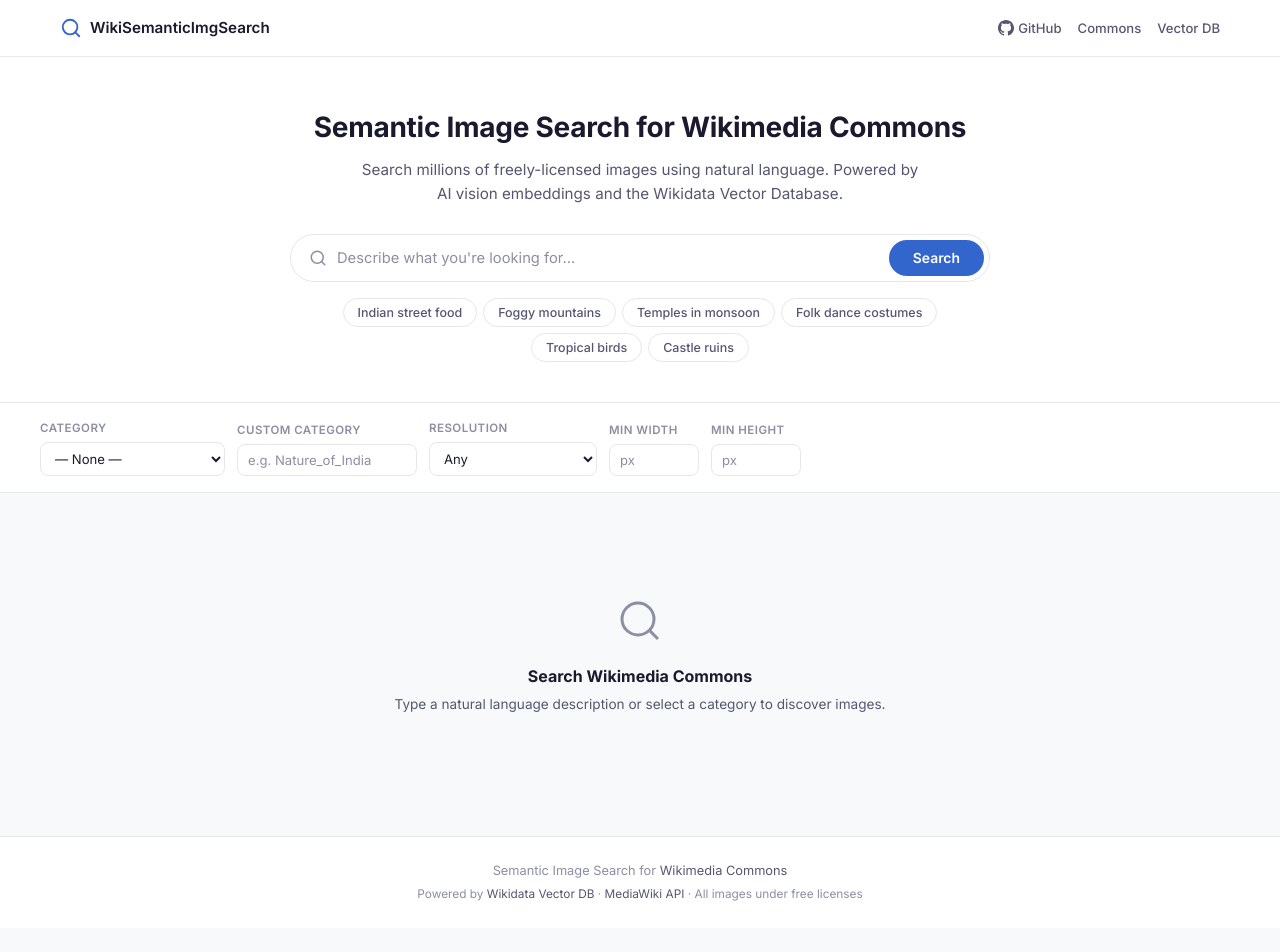
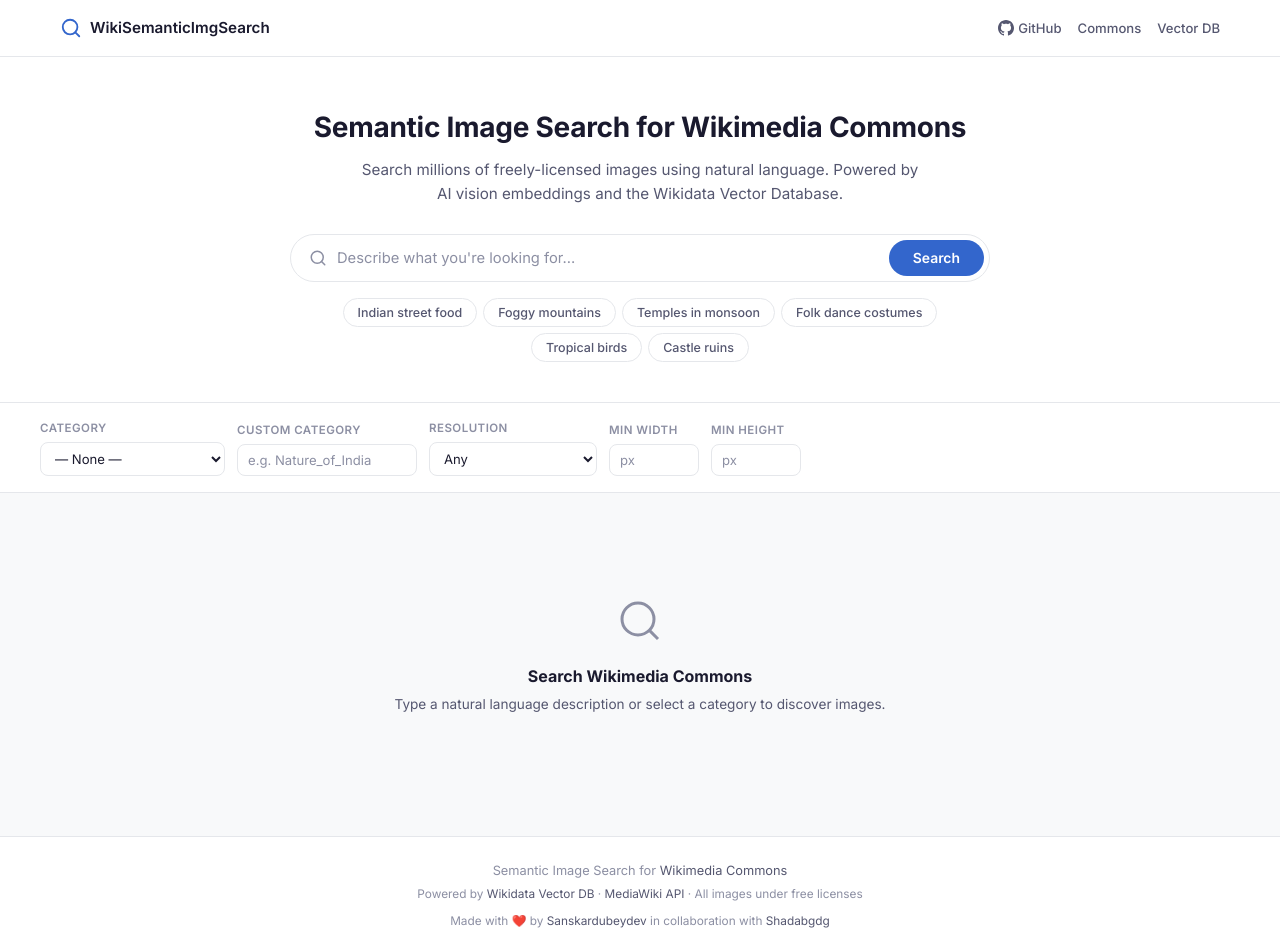
Before and after one commit to dubeysanskar/WikiSemanticImgSearch, a Next.js app: page / in a window 1280 px wide. Shown: the top 952 px of the page. Before the commit the page ends 928 px from the top, so only its background shows below. Built offline with nearby package versions, Linux system fonts and the light colour scheme.

Commit message:
feat: add credits footer - Sanskardubeydev & Shadabgdg

```diff
--- a/app/page.js
+++ b/app/page.js
@@ -380,6 +380,9 @@
         <p className="sub">
           Powered by <a href="https://wd-vectordb.wmcloud.org/docs" target="_blank" rel="noopener noreferrer">Wikidata Vector DB</a> · <a href="https://www.mediawiki.org/wiki/API:Main_page" target="_blank" rel="noopener noreferrer">MediaWiki API</a> · All images under free licenses
         </p>
+        <p className="sub" style={{ marginTop: 8 }}>
+          Made with ❤️ by <a href="https://meta.wikimedia.org/wiki/User:Sanskardubeydev" target="_blank" rel="noopener noreferrer">Sanskardubeydev</a> in collaboration with <a href="https://meta.wikimedia.org/wiki/User:Shadabgdg" target="_blank" rel="noopener noreferrer">Shadabgdg</a>
+        </p>
       </footer>
     </>
   );
```
